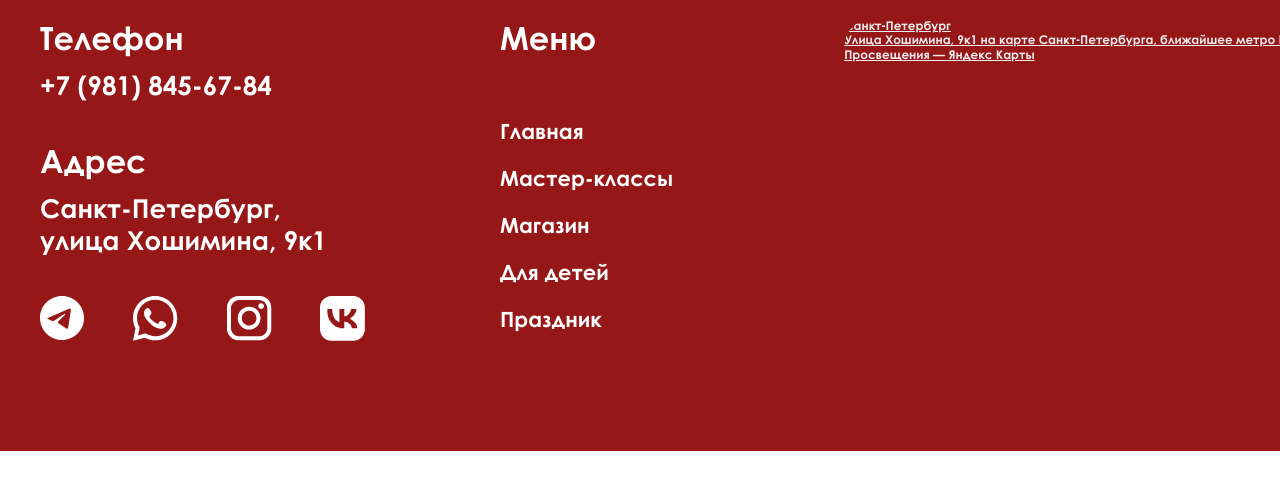
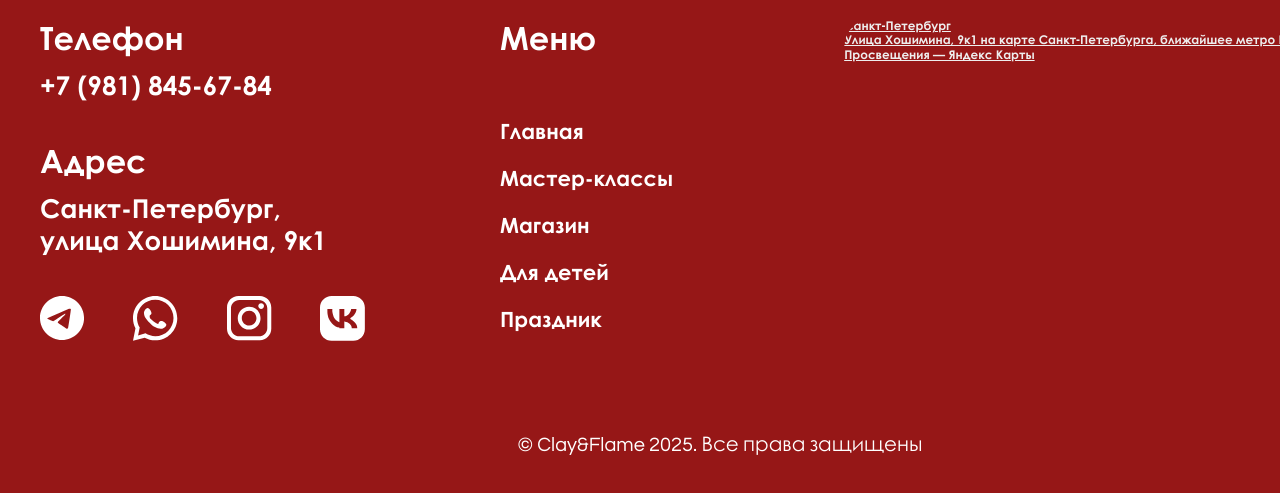
Before and after one commit to Simon635/Pottery-workshop, a plain HTML site: page index.html in a window 1280 px wide. Shown: the part 3925-4418 px from the top of the page. Before the commit the page ends 4376 px from the top, so only its background shows below. Drawn offline with Linux system fonts and the light colour scheme.

Commit message:
Надпись в футере

```diff
--- a/index.html
+++ b/index.html
@@ -467,6 +467,7 @@
 							width="555" height="373" frameborder="1" allowfullscreen="true" style="position:relative;"></iframe></div>
 				</div>
 			</div>
+			<p class="footer-sertificate">© Clay&Flame 2025. Все права защищены</p>
 		</div>
 	</footer>
 	<div class="modal">
--- a/style/style.css
+++ b/style/style.css
@@ -686,6 +686,7 @@ body {
 }
 
 .footer-info-container {
+	margin-bottom: 40px;
 	display: flex;
 	flex-wrap: wrap;
 }
@@ -754,7 +755,7 @@ body {
 .footer-nav-link {
 	font-size: 21px;
 	font-weight: 700;
-	color: #FFF;
+	color: #ffffff;
 	text-decoration: none;
 }
 
@@ -763,3 +764,12 @@ body {
 	height: 373px;
 	border-radius: 30px;
 }
+
+.footer-sertificate {
+	display: block;
+	margin: 0 auto;
+	text-align: center;
+	font-size: 20px;
+	font-weight: 400;
+	color: #ffffff;
+}
```
